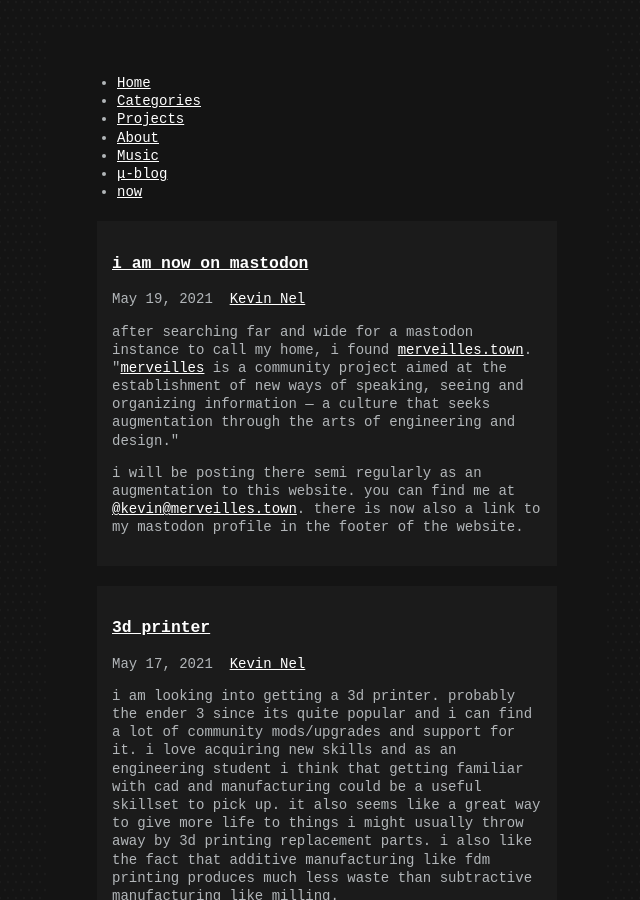
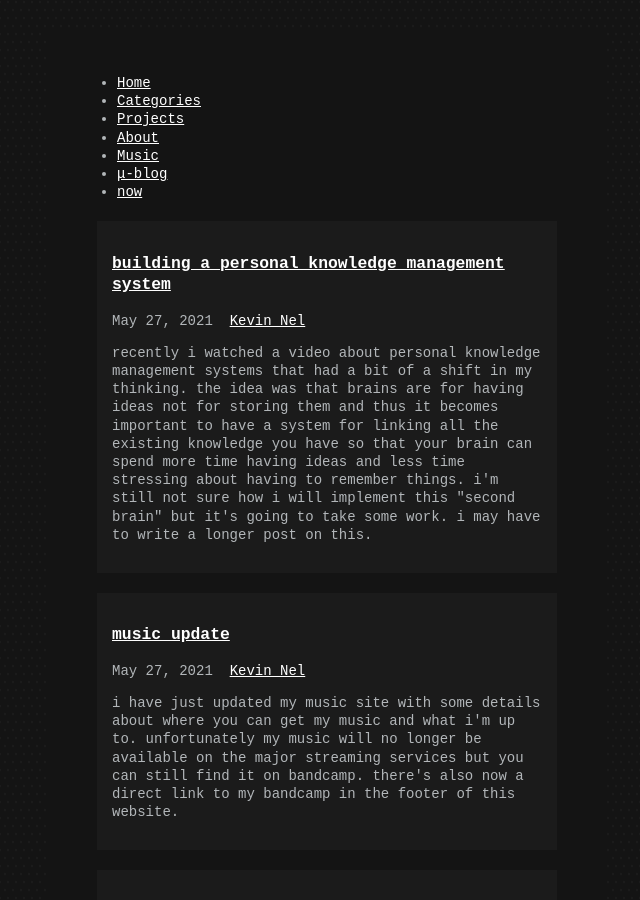
Before and after one commit to kevontheweb/kevontheweb.github.io, a Jekyll site: the page built from microblog.html, in a window 1280 px wide and 900 px high. Shown: the whole window, without its empty margins (313-953 px from the left). Built offline with Jekyll 4.4.1, drawn with Linux system fonts in a browser that asks for light colours.

Commit message:
update regarding music

```diff
--- a/_includes/footer.html
+++ b/_includes/footer.html
@@ -5,6 +5,7 @@
 
   <a rel="me" href="https://github.com/kevin-nel"><img src="/assets/images/github.svg" class="icon" alt="Github"></a>
 
+  <a rel="me" href="https://halfdeep.bandcamp.com/releases"><img src="/assets/images/bandcamp.svg" class="icon" alt="Bandcamp"></a>
 
   <a href="https://creativecommons.org/licenses/by-nc-sa/4.0//">&copy; CC BY-NC-SA 4.0</a>
   <!-- <img src="/assets/images/stickers/bestviewed.gif" alt="" />
--- /dev/null
+++ b/_posts/microblog/2021-05-27-music-update.md
@@ -0,0 +1,9 @@
+---
+title: "music update"
+author: Kevin Nel
+categories: [microblog]
+---
+
+i have just updated my music site with some details about where you can get my music and what i'm up to.
+unfortunately my music will no longer be available on the major streaming services but you can still find it on bandcamp.
+there's also now a direct link to my bandcamp in the footer of this website.
--- /dev/null
+++ b/_posts/microblog/2021-05-27-personal-wiki.md
@@ -0,0 +1,10 @@
+---
+title: "building a personal knowledge management system"
+author: Kevin Nel
+categories: [microblog]
+---
+
+recently i watched a video about personal knowledge management systems that had a bit of a shift in my thinking.
+the idea was that brains are for having ideas not for storing them and thus it becomes important to have a system for linking all the existing knowledge you have so that your brain can spend more time having ideas and less time stressing about having to remember things.
+i'm still not sure how i will implement this "second brain" but it's going to take some work.
+i may have to write a longer post on this.
--- a/now.html
+++ b/now.html
@@ -4,7 +4,7 @@ title: Now
 permalink: /now/
 ---
 
-<p>This is my <a href="https://nownownow.com/about">now page</a>. It shows what I'm currently up to and interested in without too much explanation. For some more up to date commentary you can visit my <a href="https://kevinnel.com/microblog/">μ-blog</a>. So for now I am</p>.
+<p>This is my <a href="https://nownownow.com/about">now page</a>. It shows what I'm currently up to and interested in without too much explanation. For some more up to date commentary you can visit my <a href="https://kevinnel.com/microblog/">μ-blog</a>. So for now I am</p>
 
 <ul>
   <li>Studying electronic engineering (Electromagnetics and Control Systems).</li>
```
Also changed, not shown: _drafts/pkms.md (added, +13 -0 lines), assets/images/bandcamp.svg (added).
